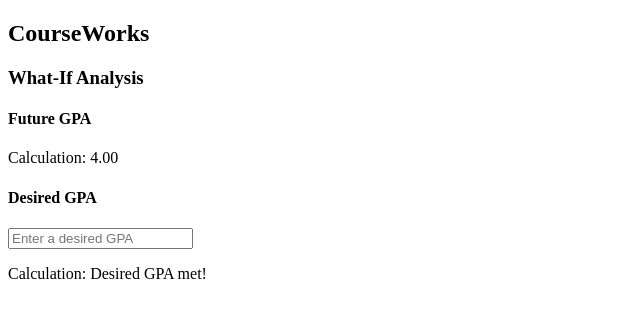
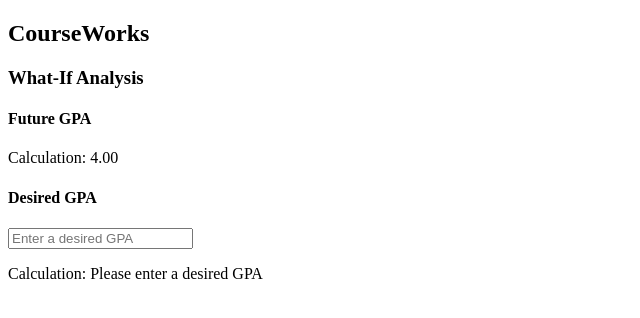
Before and after one commit to RobinSardja/CourseWorks, a Next.js app: page / in a window 1280 px wide. Shown: the top 318 px of the page, without its empty margins (0-640 px from the left). Built offline with nearby package versions, Linux system fonts and the light colour scheme.

Commit message:
Handled null values of desired GPA.

```diff
--- a/app/WhatIfAnalysis.js
+++ b/app/WhatIfAnalysis.js
@@ -36,9 +36,10 @@
 // Desired GPA
 
 function calcDesiredGPA( currGrades, currCredits, desiredGPA, remainingCredits ) {
-    if( desiredGPA > 4 || desiredGPA < 0 ) {
-        return "Valid GPA range is between 0 and 4"
-    }
+    if( !desiredGPA ) return "Please enter a desired GPA"
+
+    desiredGPA = parseFloat(desiredGPA).toFixed(2)
+    if( desiredGPA > 4 || desiredGPA < 0 ) return "Valid GPA range is between 0 and 4"
 
     var currCreditSum = 0, GPASum = 0
 
```
